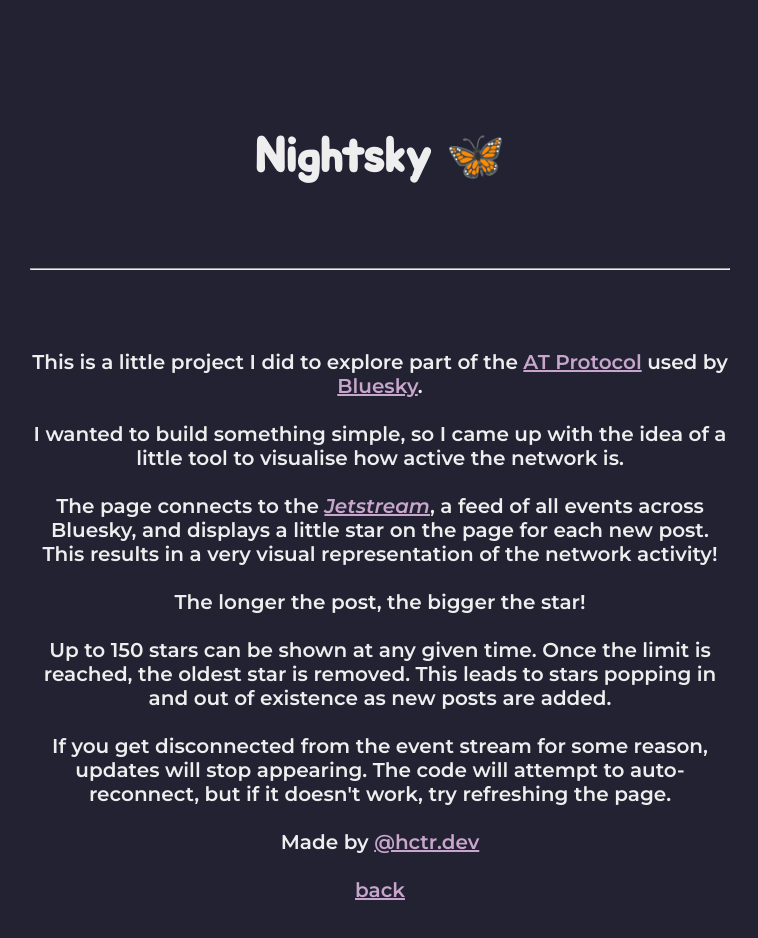
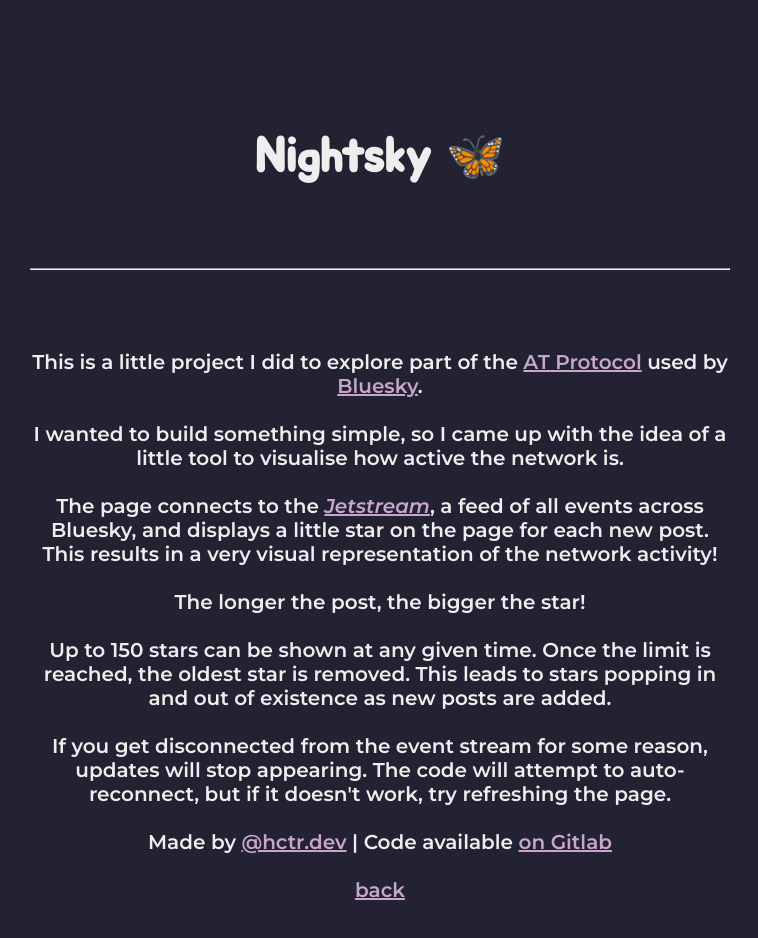
Before and after one commit to hctrdev/bsky-nightsky, a SvelteKit app: page /about in a window 1280 px wide. Shown: the top 938 px of the page, without its empty margins (260-1018 px from the left). Built offline with nearby package versions, Linux system fonts and the light colour scheme; no server answers.

Commit message:
feat: add link to code in about page (!15)
- Update the about page to include a link to the source code

https://gitlab.com/hctrdev/bsky-nightsky/-/merge_requests/15

```diff
--- a/src/routes/about/+page.svelte
+++ b/src/routes/about/+page.svelte
@@ -40,6 +40,8 @@
 
   <p>
     Made by <a href="https://bsky.app/profile/hctr.dev" target="_blank" rel="nofollow">@hctr.dev</a>
+    | Code available
+    <a href="https://gitlab.com/hctrdev/bsky-nightsky" target="_blank" rel="nofollow">on Gitlab</a>
   </p>
 
   <a href="/">back</a>
```
